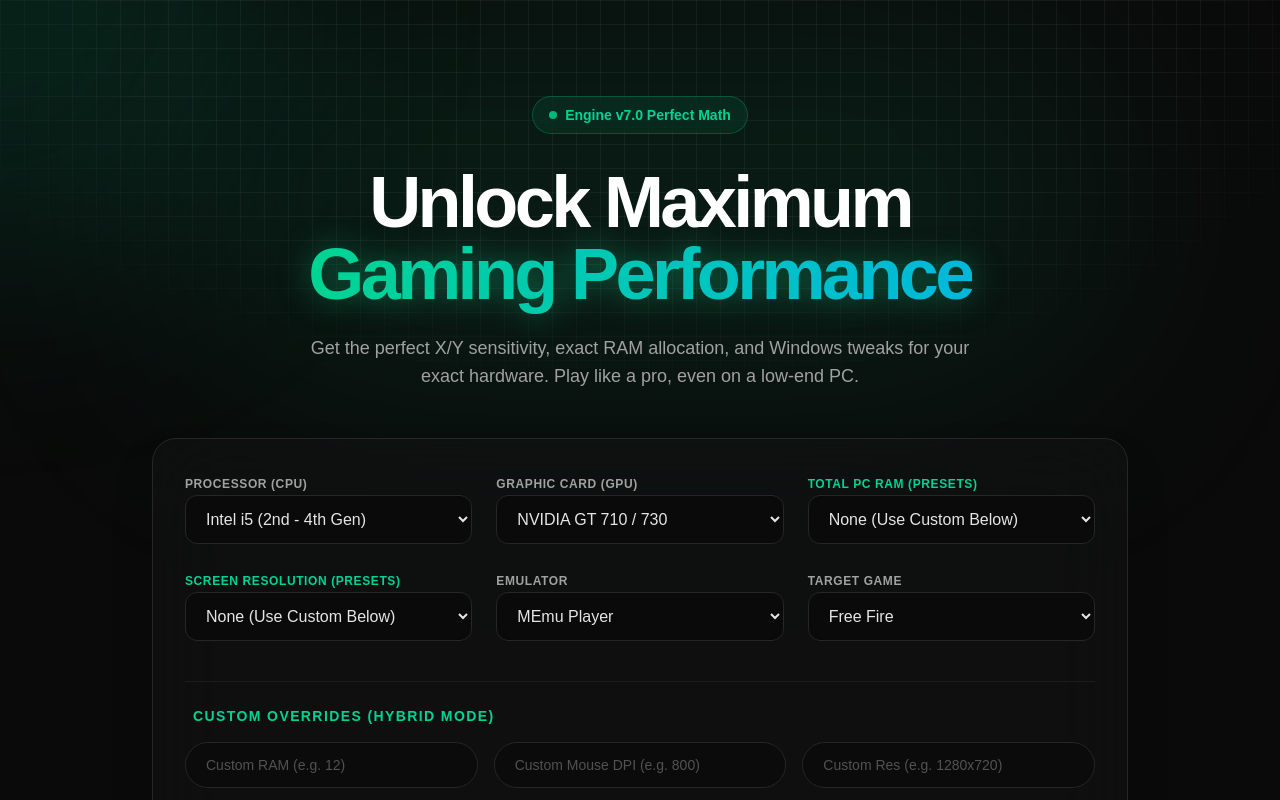
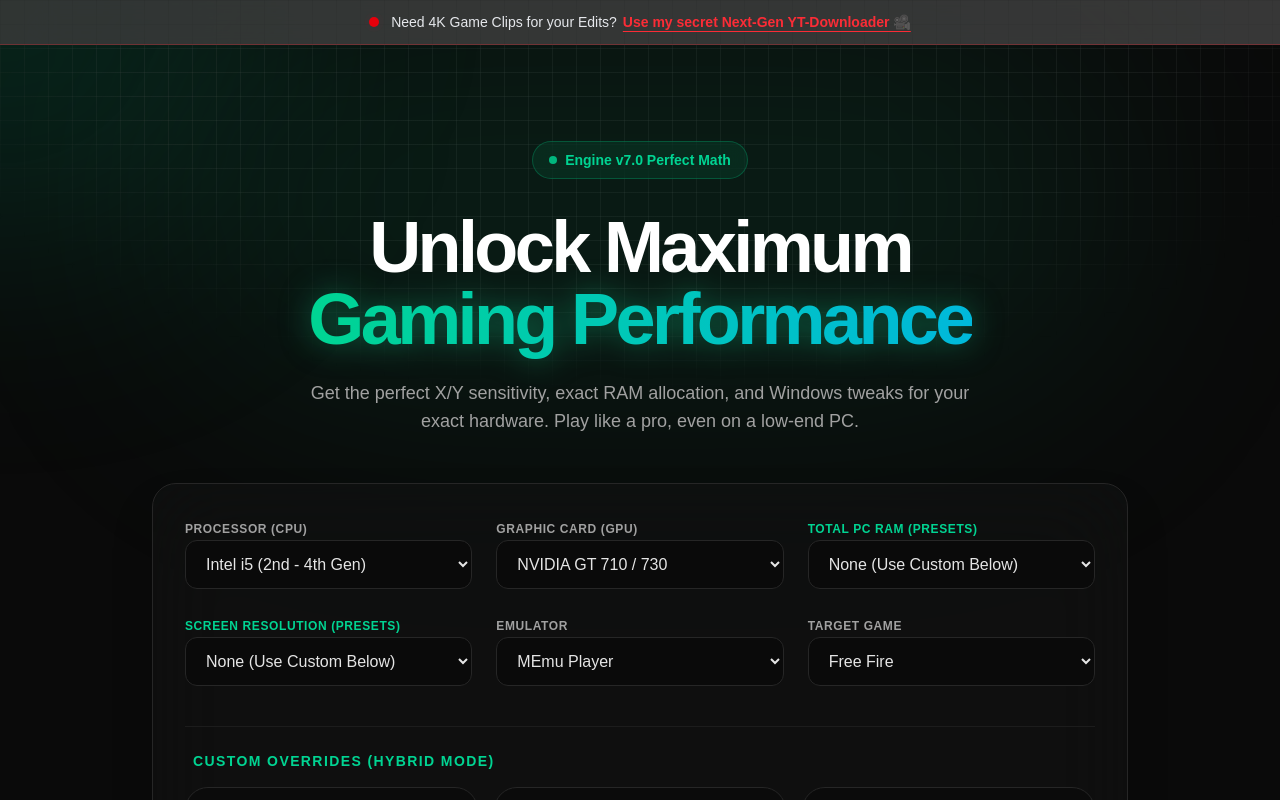
Before and after one commit to HaiderHaider-dev/low-end-pc-optimizer, a Next.js app: page / in a window 1280 px wide. Shown: the top 800 px of the page. Built offline with nearby package versions, Linux system fonts and the light colour scheme.

Commit message:
🚀 Added Premium Cross-Linking Banners

```diff
--- a/app/layout.tsx
+++ b/app/layout.tsx
@@ -39,7 +39,29 @@
           }}
         />
       </head>
-      <body className="min-h-full flex flex-col">{children}</body>
+      <body className="min-h-full flex flex-col">
+    {/* 🎬 Ecosystem Banner - PC Optimizer (DARK GLASSMORPHISM) */}
+    <div className="w-full bg-[#050505]/80 backdrop-blur-xl border-b border-red-500/30 z-[100] relative">
+          <div className="max-w-7xl mx-auto px-4 py-3 flex items-center justify-center gap-3">
+            {/* Live Pulsing Dot */}
+            <span className="relative flex h-2.5 w-2.5">
+              <span className="animate-ping absolute inline-flex h-full w-full rounded-full bg-red-500 opacity-75"></span>
+              <span className="relative inline-flex rounded-full h-2.5 w-2.5 bg-red-600"></span>
+            </span>
+            <p className="text-xs sm:text-sm font-medium text-gray-200 flex flex-wrap items-center justify-center gap-1.5">
+              Need 4K Game Clips for your Edits?
+              <a
+                href="https://yt-downloader-pro-teal.vercel.app"
+                target="_blank"
+                rel="noreferrer"
+                className="text-red-500 hover:text-red-400 underline underline-offset-4 transition-colors font-bold flex items-center gap-1"
+              >
+                Use my secret Next-Gen YT-Downloader 🎥
+              </a>
+            </p>
+          </div>
+        </div>
+        {children}</body>
     </html>
   );
 }
```
